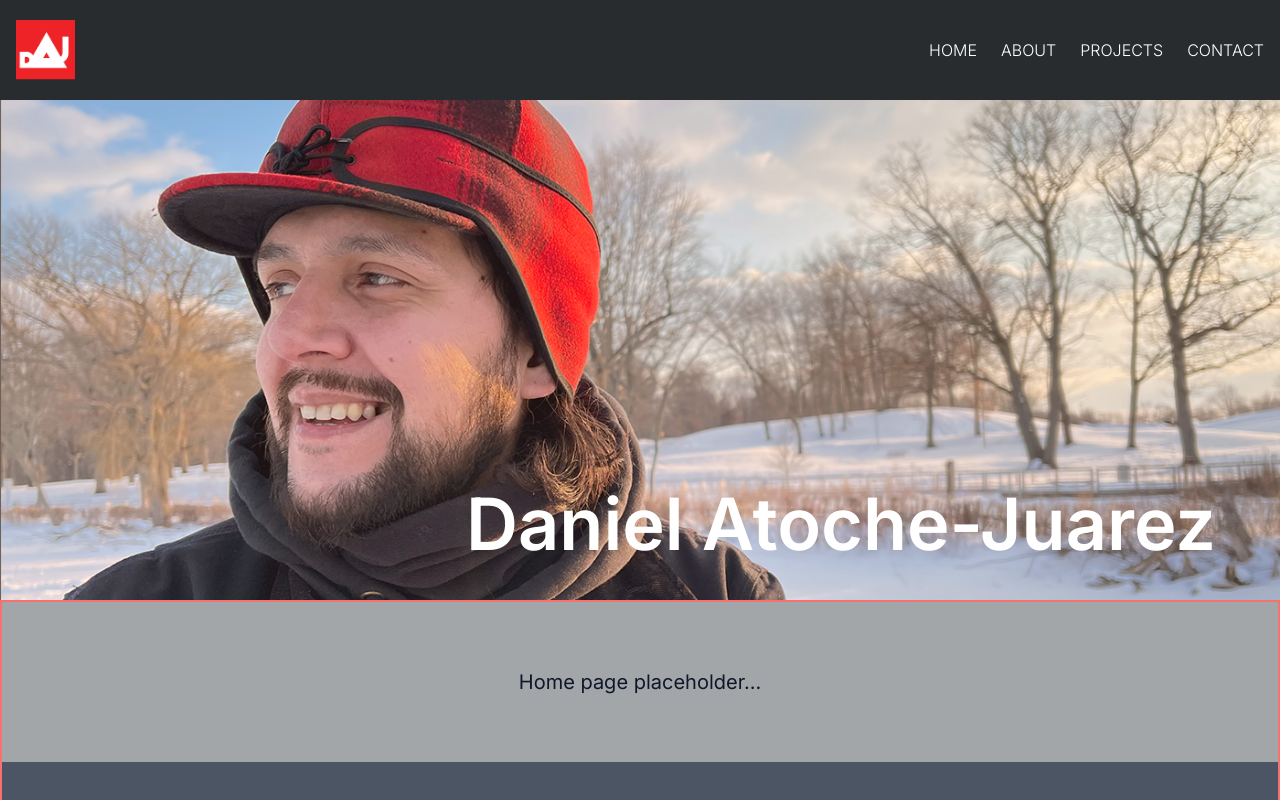
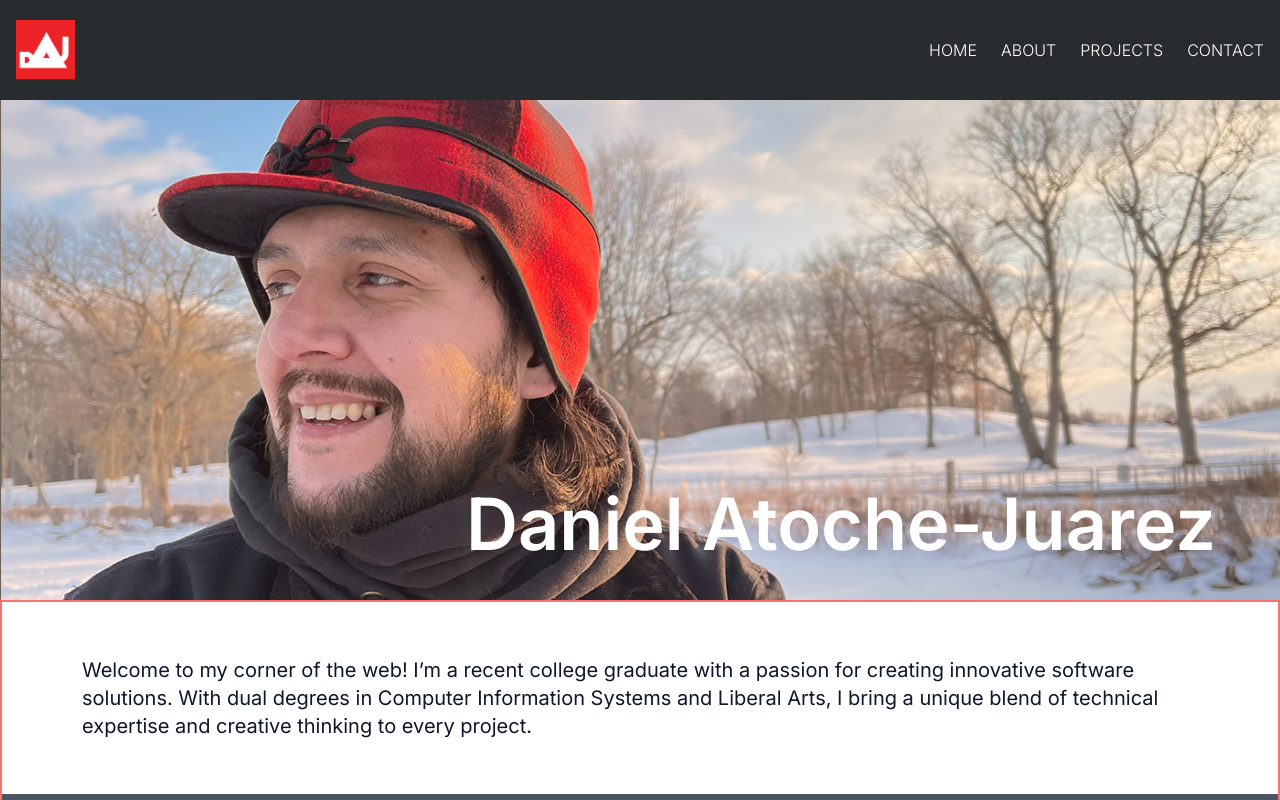
Before and after one commit to datoche-juarez/personal-site-2023, a Next.js app: page / in a window 1280 px wide. Shown: the top 800 px of the page. Built offline with nearby package versions, Linux system fonts and the light colour scheme.

Commit message:
Updated new home page welcome message..

```diff
--- a/app/page.js
+++ b/app/page.js
@@ -2,8 +2,14 @@ export default function Home() {
   return (
     <>
       <div className="flex flex-col border-2 border-red-400">
-        <div className="flex flex-col items-center justify-center h-40 bg-dark-gray-300">
-          <h1 className="text-xl">Home page placeholder...</h1>
+        <div className="flex flex-col items-center justify-center h-48 p-20">
+          <h1 className="text-xl">
+            Welcome to my corner of the web! I&rsquo;m a recent college graduate with
+            a passion for creating innovative software solutions. With dual
+            degrees in Computer Information Systems and Liberal Arts, I bring a
+            unique blend of technical expertise and creative thinking to every
+            project.
+          </h1>
         </div>
         <div className="flex flex-col items-center justify-center h-40 bg-gray-600">
           <h1>This is a second container...</h1>
```
